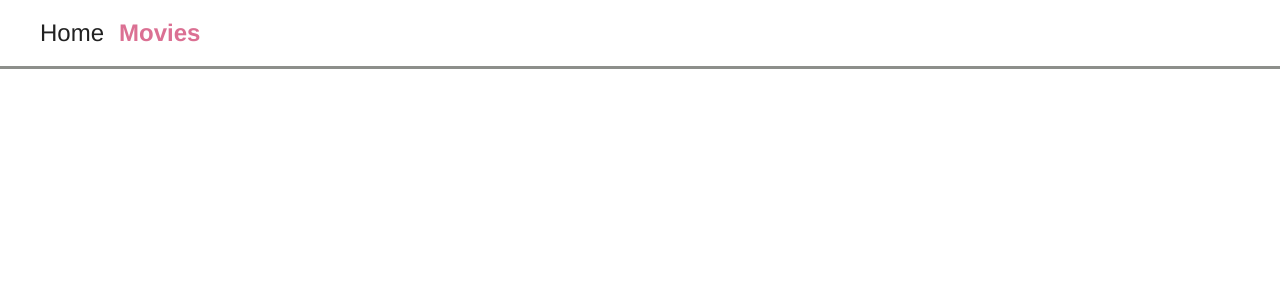
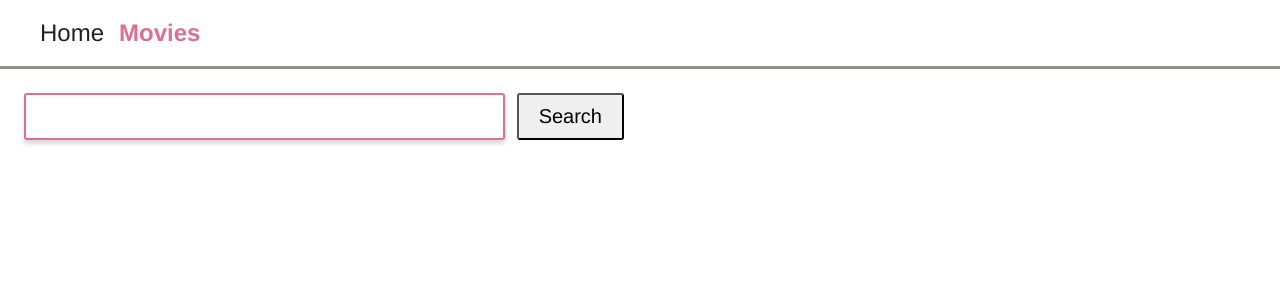
Before and after one commit to TetianaBron/goit-react-hw-04-movies, a React (Create React App) app: page /movies in a window 1280 px wide. Shown: the top 300 px of the page. Built offline with nearby package versions, Linux system fonts and the light colour scheme.

Commit message:
Added search

```diff
--- a/package.json
+++ b/package.json
@@ -14,6 +14,7 @@
     "react-dom": "^17.0.1",
     "react-router-dom": "^5.2.0",
     "react-scripts": "4.0.1",
+    "react-toastify": "^7.0.3",
     "web-vitals": "^0.2.4"
   },
   "scripts": {
--- /dev/null
+++ b/src/conponents/SearchBar/SearchBar.js
@@ -0,0 +1,77 @@
+import './SearchBar.scss';
+import PropTypes from 'prop-types';
+
+// export default class Searchbar extends Component {
+//   static propTypes = {
+//     onSubmit: PropTypes.func,
+//   };
+
+//   state = {
+//     query: "",
+//   };
+
+//   handleQueryChange = event => {
+//     this.setState({ query: event.currentTarget.value.toLowerCase() });
+//   };
+
+//   handleSubmit = event => {
+//     event.preventDefault();
+
+//     if (this.state.query.trim() === '') {
+//         toast("Введите что-то.");
+//       return;
+//     }
+
+//     this.props.onSubmit(this.state.query);
+//     // this.setState({ query: "" });
+//   };
+
+//   render() {
+//     return (
+//       <div className="Searchbar">
+//             <form onSubmit={this.handleSubmit} className="SearchForm">
+//                 <input
+//                  className="SearchFormInput"
+//                  type="text"
+//                  name="query"
+//                  value={this.state.query}
+//                  onChange={this.handleQueryChange}
+//                  autoComplete="off"
+//                  autoFocus
+//               />
+//           <button type="submit" className="SearchFormButton">
+//             Search
+//             </button>
+//            </form>
+//       </div>
+//     );
+//   }
+// }
+
+const Searchbar = ({ handleSubmit, handleChange, value }) => {
+  return (
+    <div className="Searchbar">
+      <form onSubmit={handleSubmit} className="SearchForm">
+        <input
+          className="SearchFormInput"
+          type="text"
+          value={value}
+          onChange={handleChange}
+          autoComplete="off"
+          autoFocus
+        />
+        <button type="submit" className="SearchFormButton">
+          Search
+        </button>
+      </form>
+    </div>
+  );
+};
+
+export default Searchbar;
+
+Searchbar.propTypes = {
+  handleSubmit: PropTypes.func,
+  handleChange: PropTypes.func,
+  value: PropTypes.string,
+};
--- /dev/null
+++ b/src/conponents/SearchBar/SearchBar.scss
@@ -0,0 +1,45 @@
+.Searchbar {
+  padding-right: 24px;
+  padding-left: 24px;
+  padding-top: 24px;
+  padding-bottom: 24px;
+}
+
+.SearchForm {
+  display: flex;
+  align-items: center;
+  width: 100%;
+  max-width: 600px;
+}
+
+.SearchFormButton {
+  margin-left: 12px;
+  display: inline-block;
+  font-size: 20px;
+  padding: 10px 20px;
+  cursor: pointer;
+  outline: none;
+  border-radius: 3px;
+
+  &:focus,
+  &:hover {
+    color: palevioletred;
+    border: 2px solid palevioletred;
+    box-shadow: 0px 4px 4px rgba(0, 0, 0, 0.15);
+  }
+}
+
+.SearchFormInput {
+  width: 100%;
+  padding: 10px;
+  outline: none;
+  display: inline-block;
+  font-size: 20px;
+  border-radius: 3px;
+
+  &:focus,
+  &:hover {
+    border: 2px solid palevioletred;
+    box-shadow: 0px 4px 4px rgba(0, 0, 0, 0.15);
+  }
+}
--- a/src/pages/MoviesPage.js
+++ b/src/pages/MoviesPage.js
@@ -1,24 +1,77 @@
 import React, { Component } from 'react';
-import Axios from 'axios';
+// import PropTypes from 'prop-types';
+import { ToastContainer, toast } from 'react-toastify';
+import 'react-toastify/dist/ReactToastify.css';
+import SearchBar from '../conponents/SearchBar/SearchBar';
 
-export default class MoviesPage extends Component {
+export default class MoviePage extends Component {
   static propTypes = {};
 
   static defaultProps = {};
 
   state = {
+    query: '',
     movies: [],
+    loading: false,
+    error: null,
   };
 
-  // async componentDidMount() {
-  //     const response = await Axios.get('https://api.themoviedb.org/3/trending/all/day?api_key=88cc215d69ec27c443b0ab6deb7f5acb');
-  //     console.log(response.data);
+  // async  componentDidMount(prevProps) {
+  //   if (this.state.query) {
 
-  //     this.setState({ movies: response.data.results });
-  //     console.log(this.state.movies);
+  //     await this.setState({ loading: true });
+  //     this.setState({ movies: [] });
+  //     console.log(this.state.query);
+
+  //     fetch(`https://api.themoviedb.org/3/search/movie?api_key=88cc215d69ec27c443b0ab6deb7f5acb&language=en-US&query=${this.state.query}&page=1&include_adult=false`)
+  //       .then(res => res.json())
+  //       .then(res => this.setState({ movies: res.results }))
+  //       .finally(() => this.setState({ loading: false }));
+  //   }
   // }
 
+  handleSubmit = e => {
+    e.preventDefault();
+
+    if (this.state.query.trim() === '') {
+      toast('Введите что-то.');
+      return;
+    }
+
+    fetch(
+      `https://api.themoviedb.org/3/search/movie?api_key=88cc215d69ec27c443b0ab6deb7f5acb&language=en-US&query=${this.state.query}&page=1&include_adult=false`,
+    )
+      .then(res => res.json())
+      .then(res => this.setState({ movies: res.results }))
+      .then(() => {
+        if (this.state.movies.length === 0) {
+          return toast.error('Ничего не найдено...');
+        }
+      })
+      .catch(error => toast.error(error.message))
+      .finally(() => this.setState({ loading: false, query: '' }));
+  };
+
+  handleChange = event => {
+    this.setState({ query: event.currentTarget.value.toLowerCase() });
+  };
+
   render() {
-    return <></>;
+    const { query, movies, loading } = this.state;
+
+    return (
+      <>
+        <SearchBar
+          handleSubmit={this.handleSubmit}
+          handleChange={this.handleChange}
+          value={query}
+        />
+        <ul>
+          {loading && <h1>Loading...</h1>}
+          {movies && movies.map(({ id, title }) => <li key={id}>{title}</li>)}
+        </ul>
+        <ToastContainer />
+      </>
+    );
   }
 }
```
Also changed, not shown: 1 other file (tests, documents, lock files or other folders).
